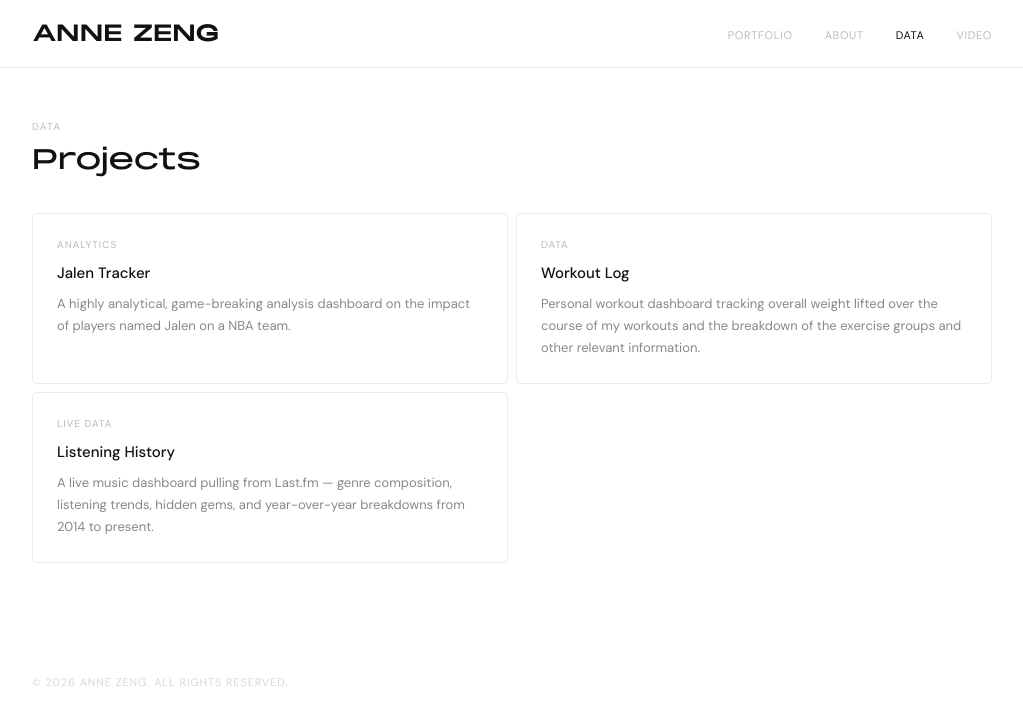
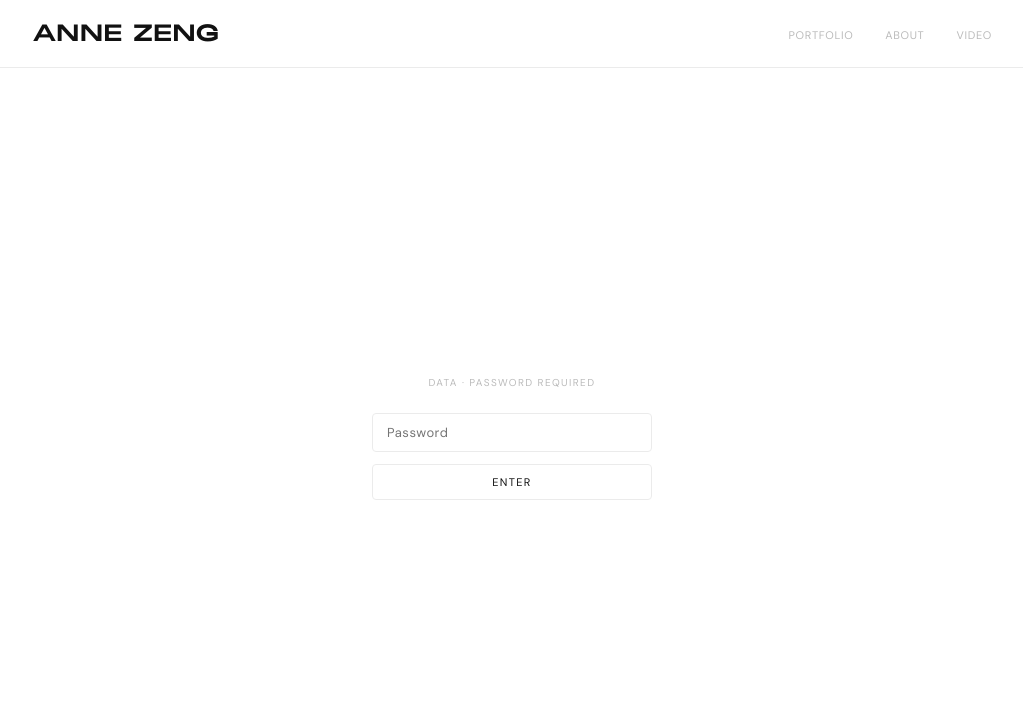
Before and after one commit to annezeng9-bot/nextjs-portfolio, a Next.js app: page /data in a window 1280 px wide. Shown: the top 724 px of the page, without its empty margins (128-1151 px from the left). Built offline with nearby package versions, Linux system fonts and the light colour scheme.

Commit message:
Remove Data from nav; add password gate to /data page

```diff
--- a/app/data/page.tsx
+++ b/app/data/page.tsx
@@ -1,6 +1,6 @@
+'use client';
+import { useState, useEffect } from 'react';
 import styles from './data.module.css';
-
-export const metadata = { title: 'Anne Zeng' };
 
 const projects = [
   {
@@ -23,7 +23,102 @@ const projects = [
   },
 ];
 
+const SESSION_KEY = 'data_unlocked';
+
+function PasswordGate({ onUnlock }: { onUnlock: () => void }) {
+  const [value, setValue] = useState('');
+  const [error, setError] = useState(false);
+
+  function handleSubmit(e: React.FormEvent) {
+    e.preventDefault();
+    if (value === 'rosie') {
+      sessionStorage.setItem(SESSION_KEY, '1');
+      onUnlock();
+    } else {
+      setError(true);
+      setValue('');
+    }
+  }
+
+  return (
+    <div style={{
+      minHeight: 'calc(100vh - 61px)',
+      display: 'flex',
+      flexDirection: 'column',
+      alignItems: 'center',
+      justifyContent: 'center',
+      gap: 24,
+      padding: '0 20px',
+    }}>
+      <p style={{
+        fontSize: 10,
+        letterSpacing: '0.14em',
+        textTransform: 'uppercase',
+        color: 'var(--grey-400)',
+        margin: 0,
+      }}>
+        Data · Password required
+      </p>
+      <form onSubmit={handleSubmit} style={{ display: 'flex', flexDirection: 'column', alignItems: 'center', gap: 12, width: '100%', maxWidth: 280 }}>
+        <input
+          type="password"
+          value={value}
+          onChange={e => { setValue(e.target.value); setError(false); }}
+          autoFocus
+          placeholder="Password"
+          style={{
+            width: '100%',
+            padding: '10px 14px',
+            fontSize: 13,
+            border: `0.5px solid ${error ? '#c0392b' : 'var(--grey-200)'}`,
+            borderRadius: 4,
+            outline: 'none',
+            fontFamily: 'inherit',
+            background: 'transparent',
+            color: 'var(--black)',
+            letterSpacing: '0.04em',
+          }}
+        />
+        {error && (
+          <p style={{ margin: 0, fontSize: 11, color: '#c0392b', letterSpacing: '0.06em' }}>
+            Incorrect password.
+          </p>
+        )}
+        <button
+          type="submit"
+          style={{
+            width: '100%',
+            padding: '10px 14px',
+            fontSize: 11,
+            letterSpacing: '0.12em',
+            textTransform: 'uppercase',
+            border: '0.5px solid var(--grey-200)',
+            borderRadius: 4,
+            background: 'transparent',
+            color: 'var(--black)',
+            cursor: 'pointer',
+            fontFamily: 'inherit',
+          }}
+        >
+          Enter
+        </button>
+      </form>
+    </div>
+  );
+}
+
 export default function ProjectsPage() {
+  const [unlocked, setUnlocked] = useState(false);
+  const [checking, setChecking] = useState(true);
+
+  useEffect(() => {
+    if (sessionStorage.getItem(SESSION_KEY) === '1') setUnlocked(true);
+    setChecking(false);
+  }, []);
+
+  if (checking) return null;
+  if (!unlocked) return <PasswordGate onUnlock={() => setUnlocked(true)} />;
+
   return (
     <div className={styles.page}>
       <header className={styles.hero}>
--- a/components/Nav.tsx
+++ b/components/Nav.tsx
@@ -7,7 +7,6 @@ import styles from './Nav.module.css';
 const links = [
   { href: '/', label: 'Portfolio' },
   { href: '/about', label: 'About' },
-  { href: '/data', label: 'Data' },
   { href: '/video', label: 'Video' },
 ];
 
```
